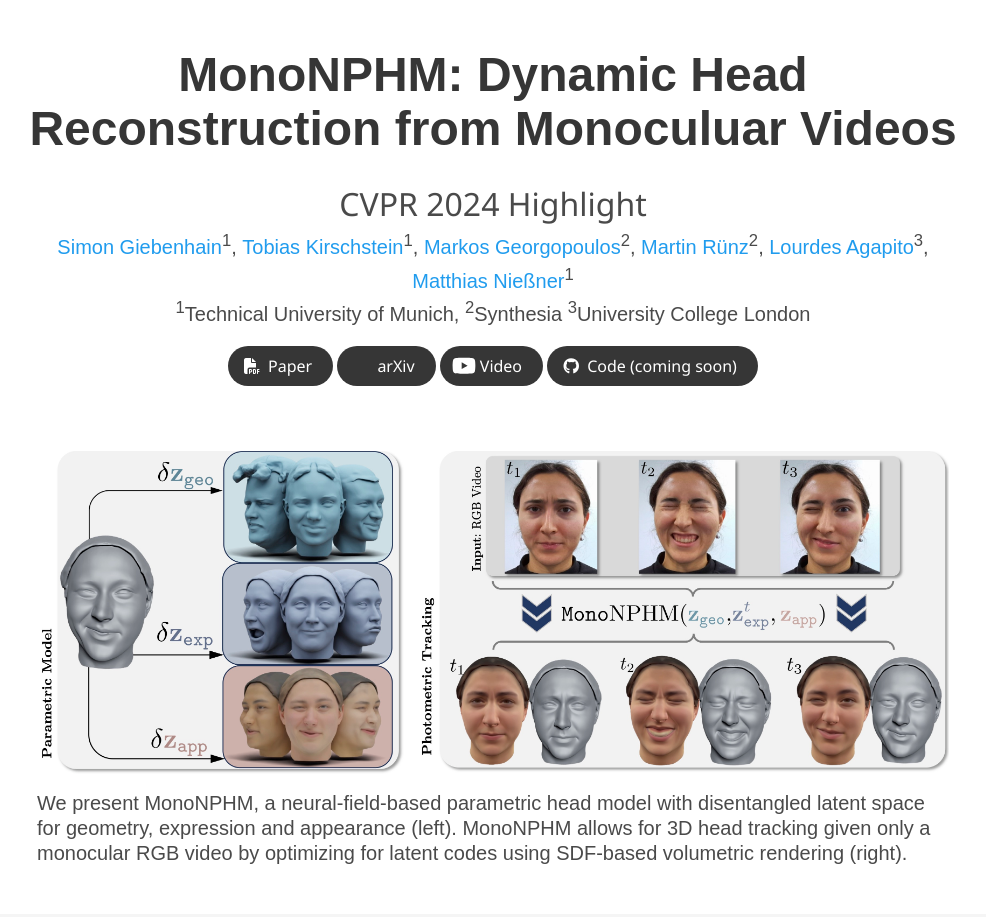
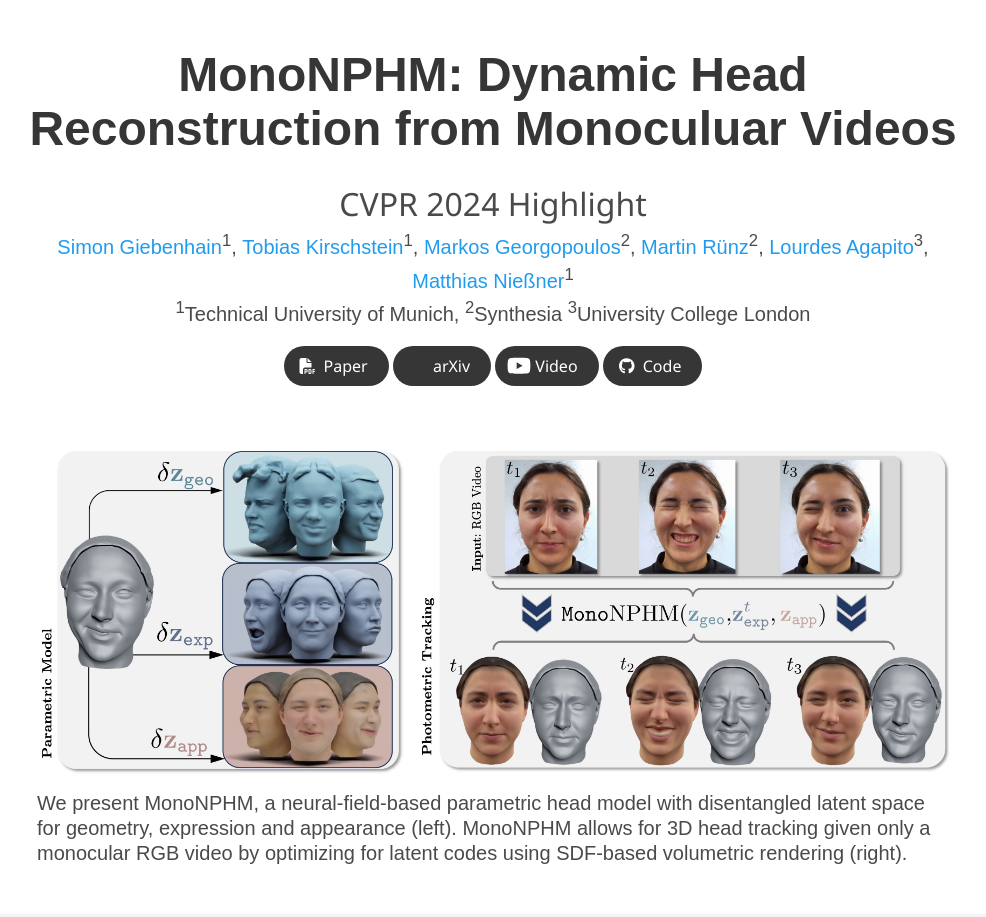
Before and after one commit to SimonGiebenhain/MonoNPHM, a plain HTML site: page docs/index.html in a window 1280 px wide. Shown: the top 917 px of the page, without its empty margins (147-1133 px from the left). Drawn offline with nearby package versions, Linux system fonts and the light colour scheme; some packages are replaced by stand-ins of ours; a script that the page names is missing; some icons are missing; a web font is replaced by a local one.

Commit message:
Update index.html

```diff
--- a/docs/index.html
+++ b/docs/index.html
@@ -147,11 +147,11 @@
 
                                 <!-- Github Link. -->
                                 <span class="link-block">
-                                    <a class="external-link button is-normal is-rounded is-dark">
+                                    <a class="external-link button is-normal is-rounded is-dark" href="https://github.com/SimonGiebenhain/MonoNPHM">
                                         <span class="icon">
                                             <i class="fab fa-github"></i>
                                         </span>
-                                        <span>Code (coming soon)</span>
+                                        <span>Code</span>
                                     </a>
                                 </span>
                                 <span class="link-block"></span>
```
